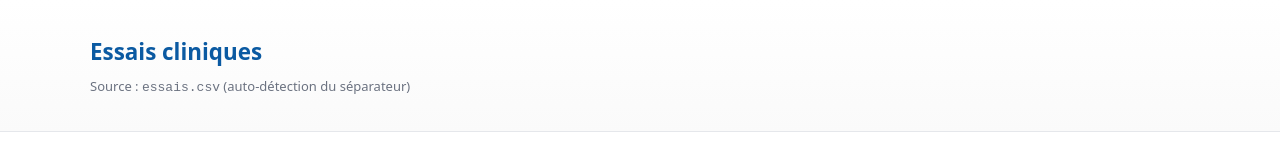
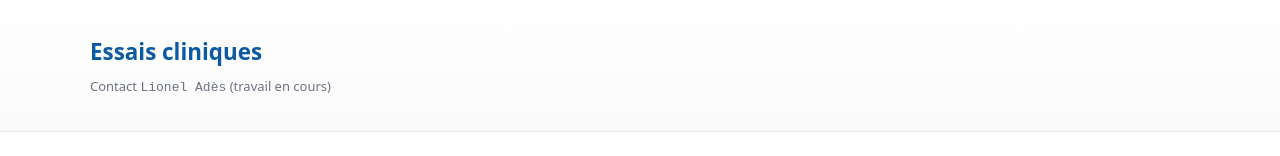
Before and after one commit to Hematologie-sls/essai, a plain HTML site: page index.html in a window 1280 px wide. Shown: the top 156 px of the page. Drawn offline with nearby package versions, Linux system fonts and the light colour scheme.

Commit message:
Update index.html

```diff
--- a/index.html
+++ b/index.html
@@ -73,7 +73,7 @@
       <div class="container">
         <h1>Essais cliniques</h1>
         <div class="chips" id="summary"></div>
-        <div style="color:#6b7280;font-size:13px">Source : <code>essais.csv</code> (auto-détection du séparateur)</div>
+        <div style="color:#6b7280;font-size:13px">Contact <code>Lionel Adès</code> (travail en cours)</div>
       </div>
     </header>
 
```
